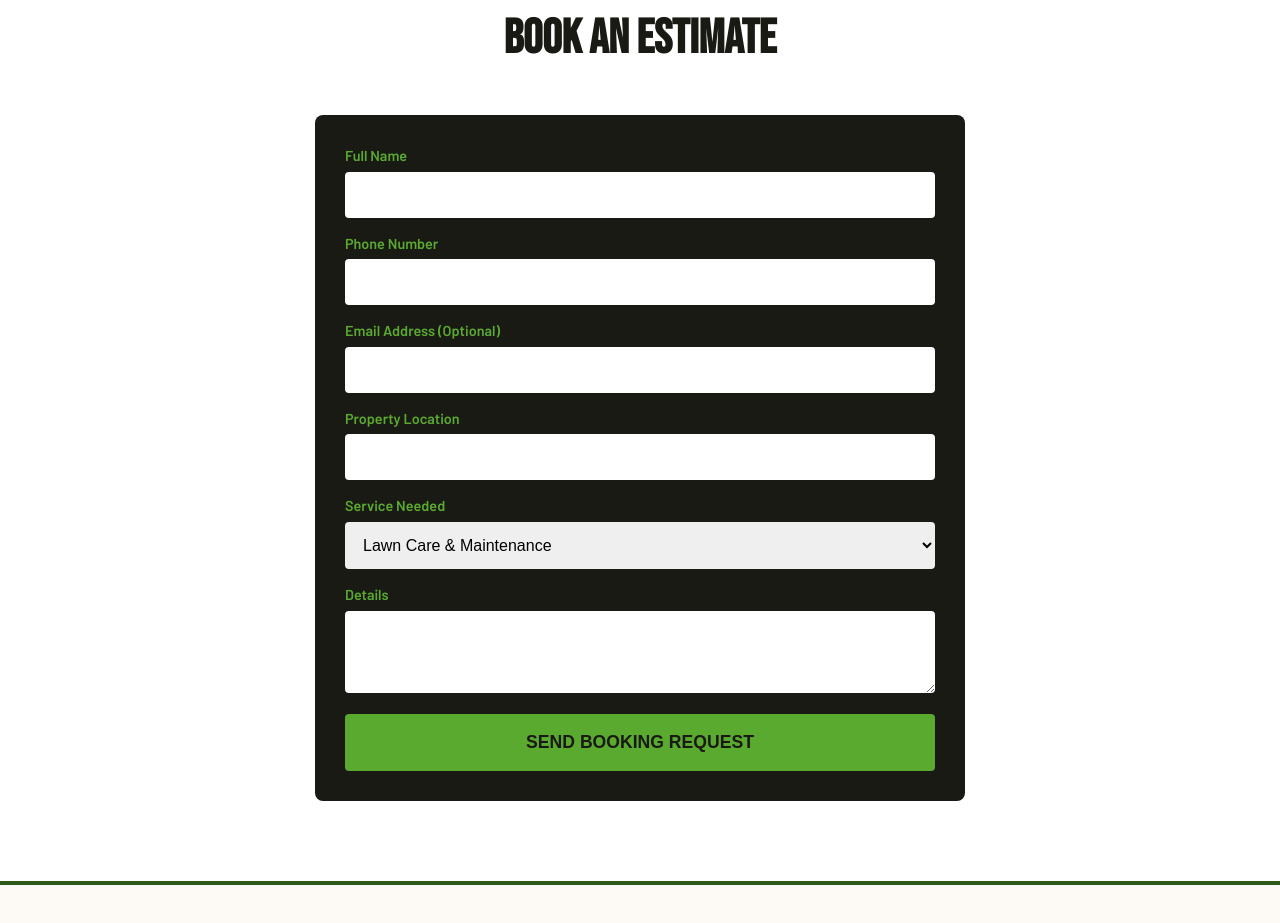
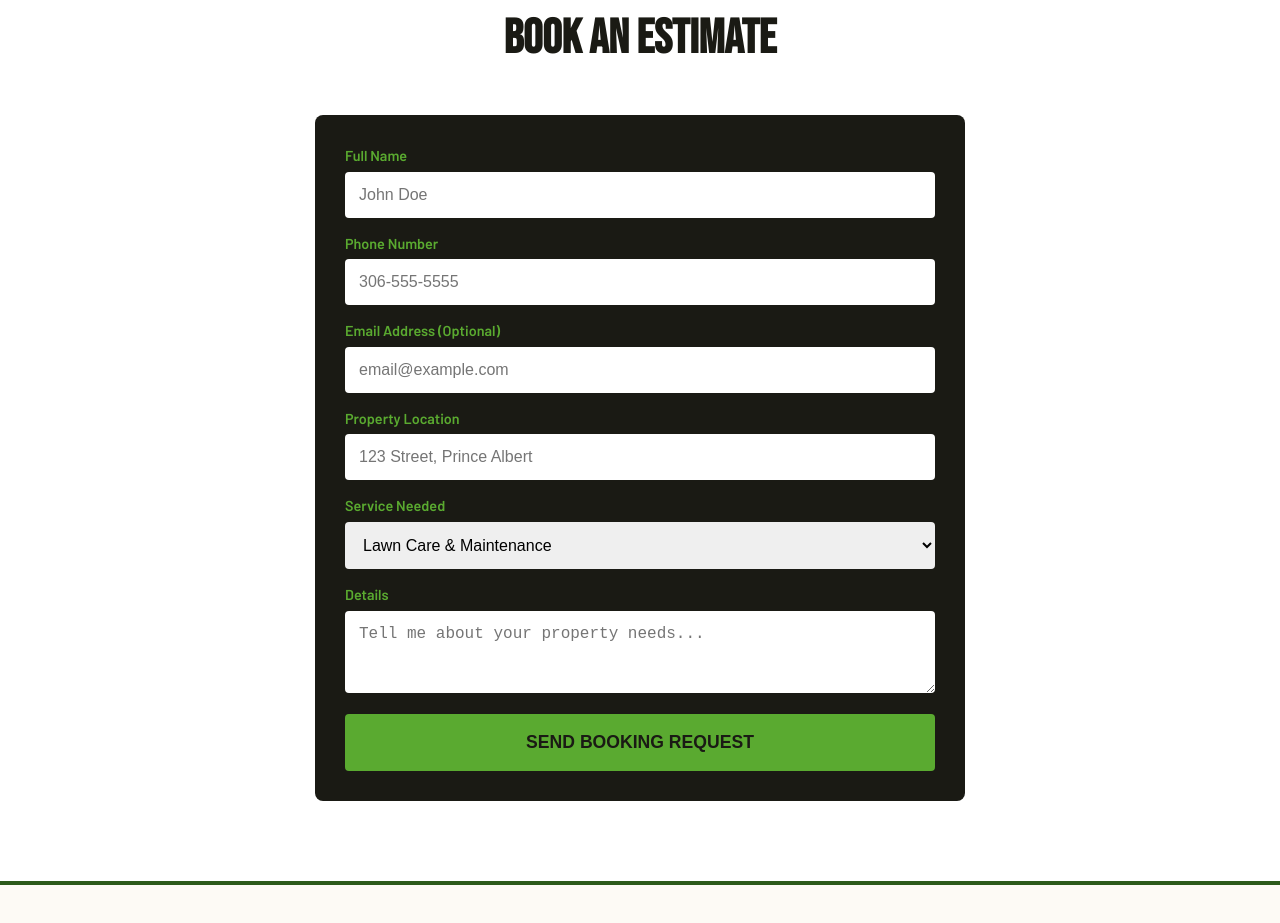
Before and after one commit to caseyscleanups/Caseys-Cleanups-Website, a plain HTML site: page index.html in a window 1280 px wide. Shown: the part 1842-2765 px from the top of the page. Drawn offline with Linux system fonts and the light colour scheme.

Commit message:
index.html

```diff
--- a/index.html
+++ b/index.html
@@ -11,7 +11,7 @@
         body { font-family: 'Barlow', sans-serif; line-height: 1.5; color: var(--dark); background: var(--white); overflow-x: hidden; }
         html { scroll-behavior: smooth; }
 
-        /* Navigation - Light Cream background to make the black logo pop */
+        /* Navigation */
         nav { position: fixed; top: 0; width: 100%; height: 90px; background: var(--cream); display: flex; justify-content: space-between; align-items: center; padding: 0 20px; z-index: 1000; border-bottom: 4px solid var(--green); box-shadow: 0 2px 10px rgba(0,0,0,0.1); }
         .nav-logo img { height: 75px; width: auto; vertical-align: middle; }
         .nav-call-btn { background: var(--green); color: white; text-decoration: none; padding: 12px 20px; border-radius: 4px; font-weight: 700; font-size: 0.9rem; text-transform: uppercase; }
@@ -41,7 +41,7 @@
         .form-group input, .form-group select, .form-group textarea { width: 100%; padding: 14px; border-radius: 4px; border: none; font-size: 16px; }
         .submit-btn { background: var(--bright-green); color: var(--dark); border: none; padding: 18px; font-weight: 700; width: 100%; font-size: 1.1rem; text-transform: uppercase; border-radius: 4px; cursor: pointer; }
 
-        /* Footer - Light Cream background to match header logo visibility */
+        /* Footer */
         footer { background: var(--cream); color: var(--dark); padding: 60px 20px; text-align: center; border-top: 4px solid var(--green); }
         .footer-logo img { height: 100px; margin-bottom: 20px; }
         .footer-contact { font-weight: 600; margin-bottom: 5px; color: var(--green); }
@@ -100,11 +100,32 @@
     <section id="book" class="section-padding">
         <h2 class="section-title">Book an <span>Estimate</span></h2>
         <div class="booking-container">
+            <!-- UPDATED FORM FOR FORMSUBMIT -->
             <form action="https://formsubmit.co/caseyscleanups@gmail.com" method="POST">
-                <div class="form-group"><label>Full Name</label><input type="text" name="name" required></div>
-                <div class="form-group"><label>Phone Number</label><input type="tel" name="phone" required></div>
-                <div class="form-group"><label>Email Address (Optional)</label><input type="email" name="email"></div>
-                <div class="form-group"><label>Property Location</label><input type="text" name="address" required></div>
+
+                <!-- Anti-spam honeypot -->
+                <input type="text" name="_honey" style="display:none">
+                <!-- Disable Captcha for better UX -->
+                <input type="hidden" name="_captcha" value="false">
+                <!-- Success Page Message -->
+                <input type="hidden" name="_next" value="https://caseyscleanups.ca">
+
+                <div class="form-group">
+                    <label>Full Name</label>
+                    <input type="text" name="name" required placeholder="John Doe">
+                </div>
+                <div class="form-group">
+                    <label>Phone Number</label>
+                    <input type="tel" name="phone" required placeholder="306-555-5555">
+                </div>
+                <div class="form-group">
+                    <label>Email Address (Optional)</label>
+                    <input type="email" name="email" placeholder="email@example.com">
+                </div>
+                <div class="form-group">
+                    <label>Property Location</label>
+                    <input type="text" name="address" required placeholder="123 Street, Prince Albert">
+                </div>
                 <div class="form-group">
                     <label>Service Needed</label>
                     <select name="service">
@@ -116,7 +137,10 @@
                         <option>Other / Full Property Cleanup</option>
                     </select>
                 </div>
-                <div class="form-group"><label>Details</label><textarea name="message" rows="3"></textarea></div>
+                <div class="form-group">
+                    <label>Details</label>
+                    <textarea name="message" rows="3" placeholder="Tell me about your property needs..."></textarea>
+                </div>
                 <button type="submit" class="submit-btn">Send Booking Request</button>
             </form>
         </div>
```
